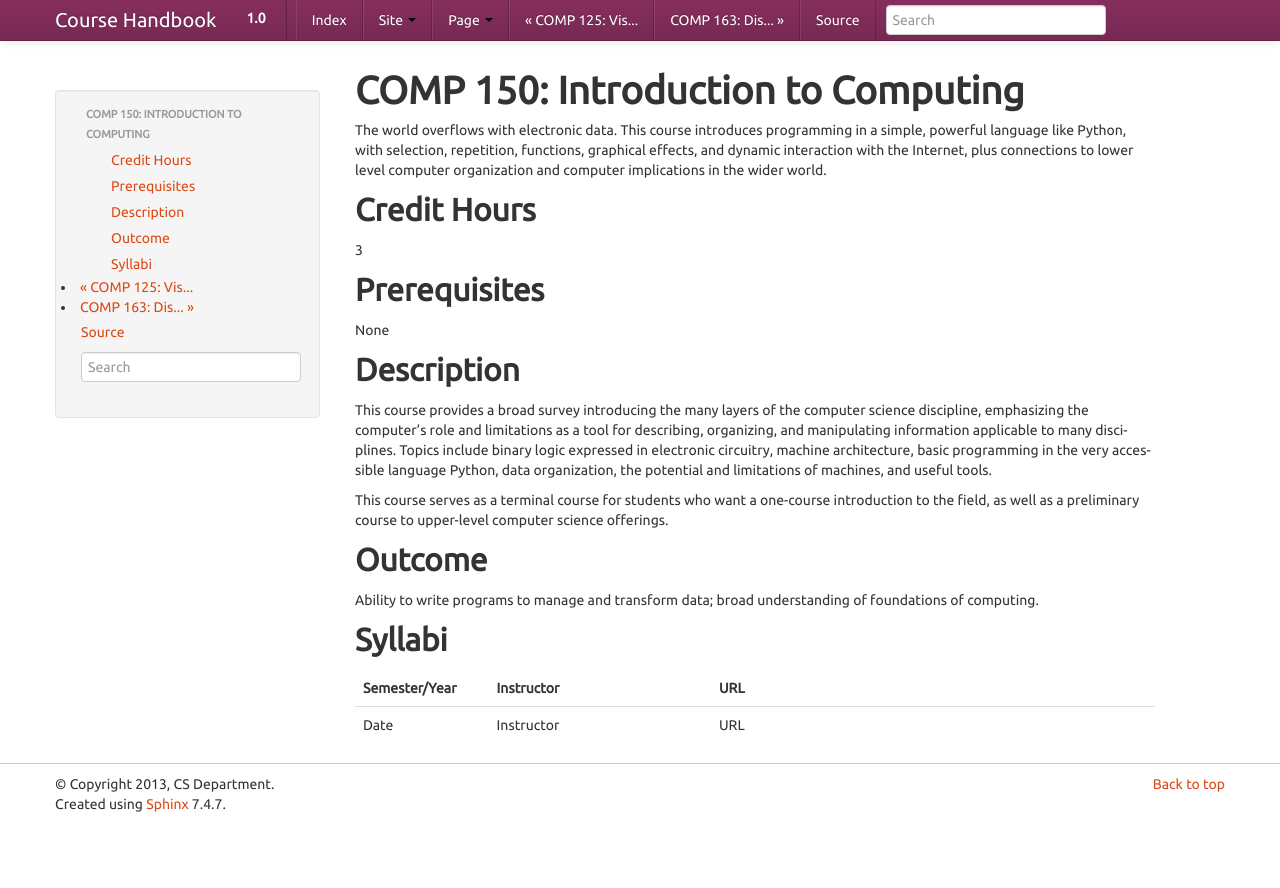
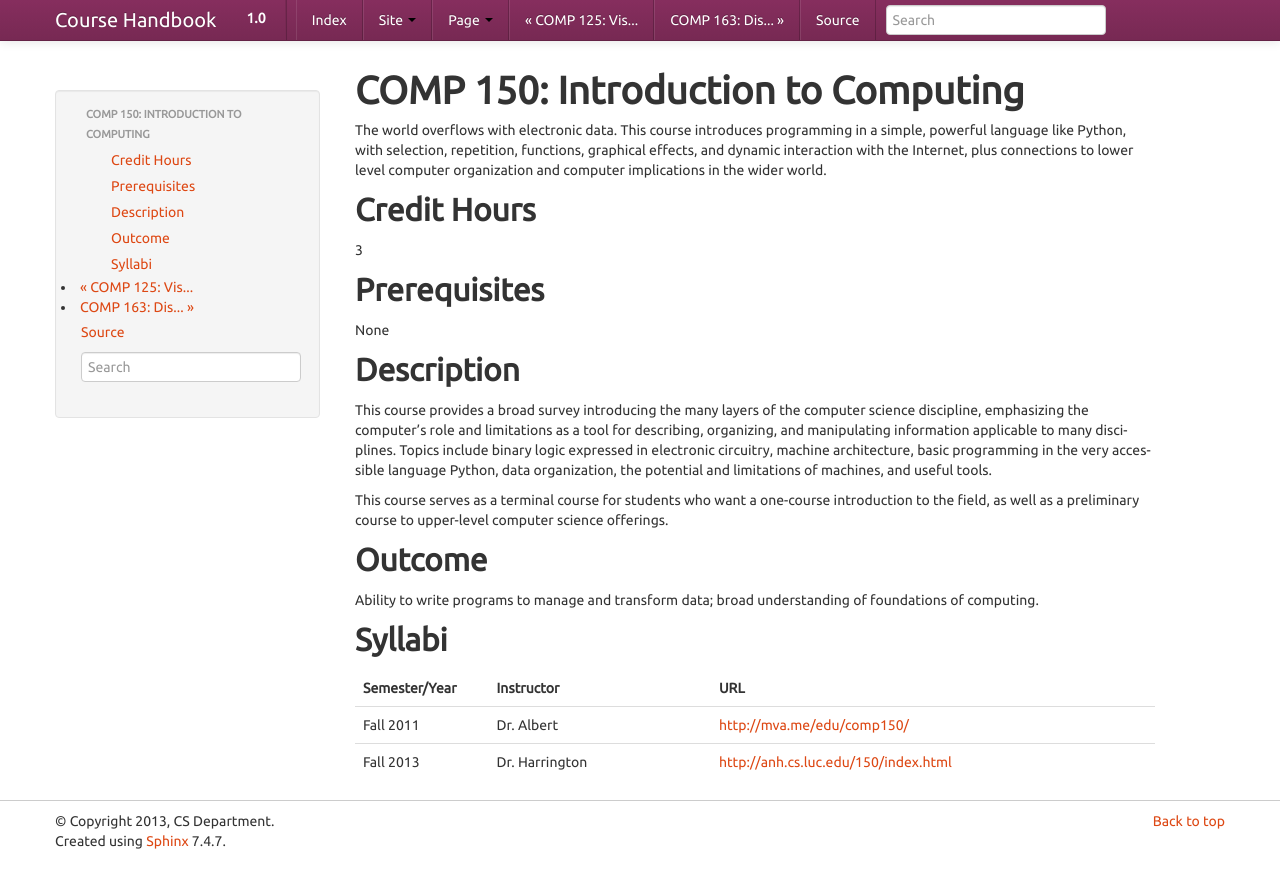
Before and after one commit to kyang5/coursedescriptions, a Sphinx documentation site: the page built from source/comp150.rst, in a window 1280 px wide. Shown: the top 888 px of the page. Built offline with Sphinx 7.4.7, drawn with Linux system fonts in a browser that asks for light colours.

Commit message:
Updated COMP 150

```diff
--- a/source/comp150.rst
+++ b/source/comp150.rst
@@ -41,4 +41,5 @@ Syllabi
    	:header: "Semester/Year", "Instructor", "URL"
    	:widths: 15, 25, 50
 
-	"Date", "Instructor", "URL"
+	"Fall 2011", "Dr. Albert", "http://mva.me/edu/comp150/"
+	"Fall 2013", "Dr. Harrington", "http://anh.cs.luc.edu/150/index.html"
```
